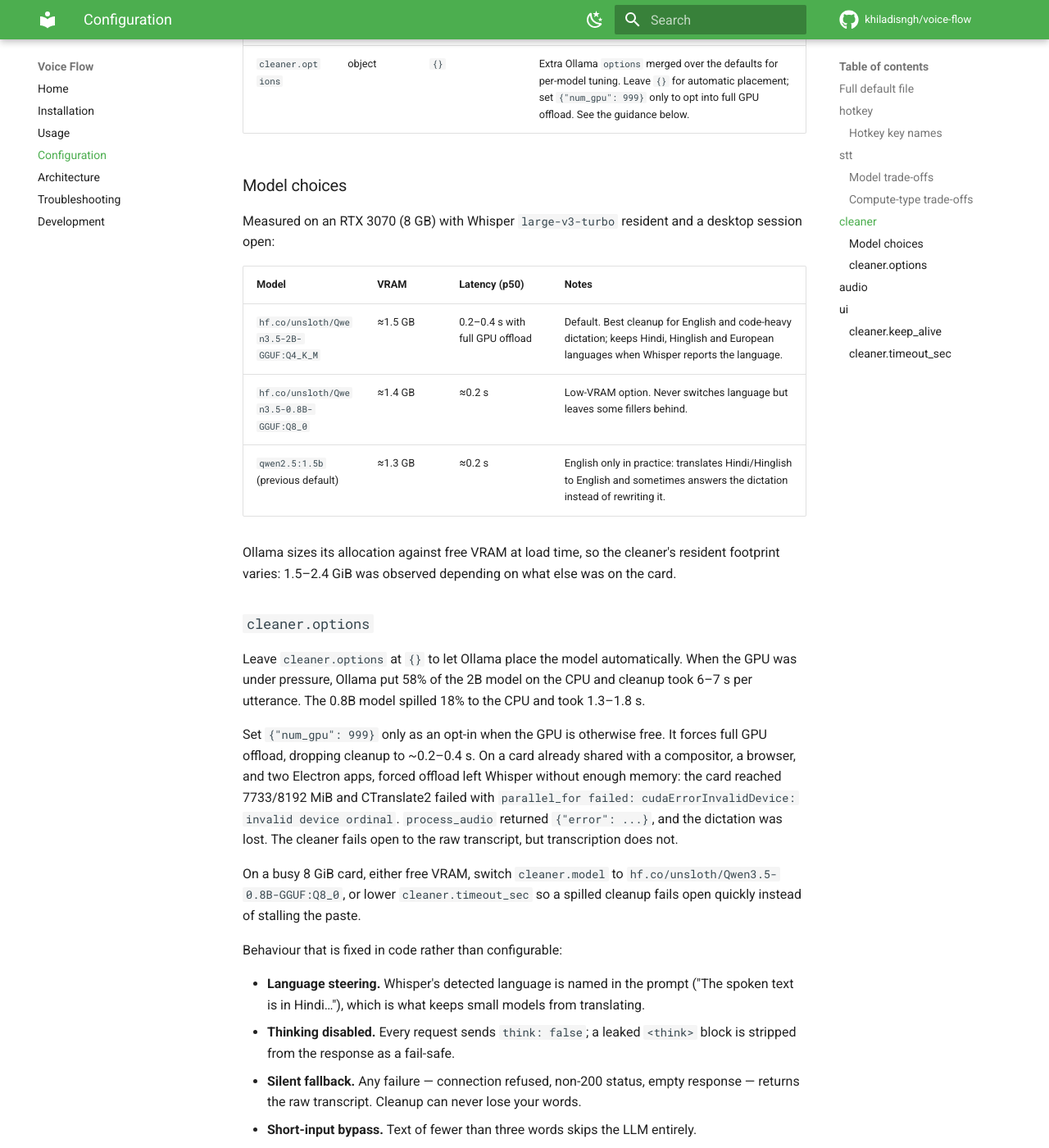
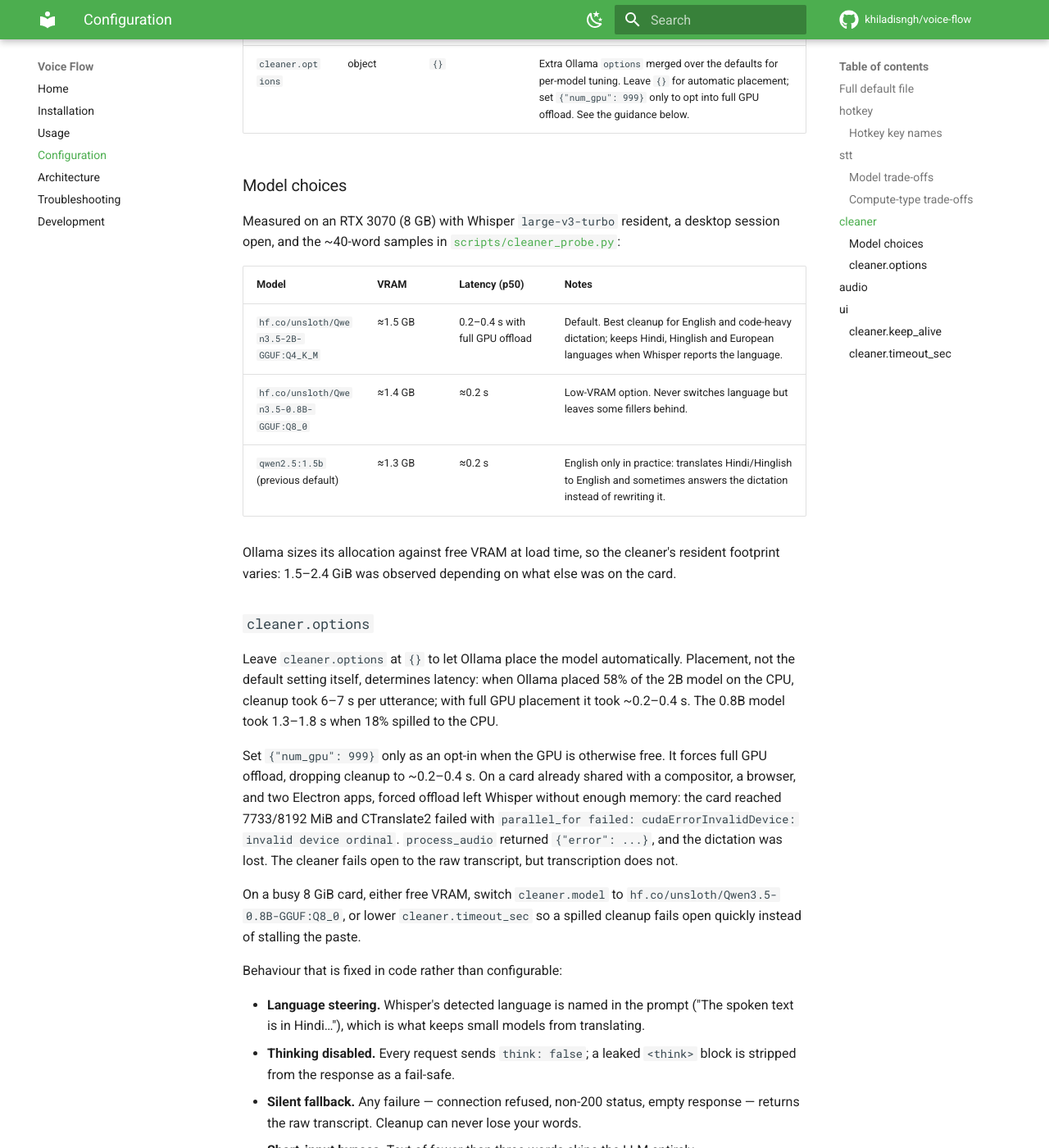
Before and after one commit to khiladisngh/voice-flow, an MkDocs documentation site: the page built from docs/configuration.md, in a window 1280 px wide and 1400 px high, scrolled down 5825 px. Shown: the whole window at 82% size. Built offline with MkDocs 1.6.1 and Material for MkDocs 9.7.7, drawn with Linux system fonts in a browser that asks for light colours; comment, search, counter and statistics services are not loaded.

```diff
--- a/docs/configuration.md
+++ b/docs/configuration.md
@@ -195,7 +195,7 @@
 
 ### Model choices
 
-Measured on an RTX 3070 (8 GB) with Whisper `large-v3-turbo` resident and a desktop session open:
+Measured on an RTX 3070 (8 GB) with Whisper `large-v3-turbo` resident, a desktop session open, and the ~40-word samples in [`scripts/cleaner_probe.py`](../scripts/cleaner_probe.py):
 
 | Model                                  | VRAM    | Latency (p50)                   | Notes                                                                                                                                       |
 | -------------------------------------- | ------- | ------------------------------- | ------------------------------------------------------------------------------------------------------------------------------------------- |
@@ -210,9 +210,10 @@
 ### `cleaner.options`
 
 Leave `cleaner.options` at `{}` to let Ollama place the model automatically.
-When the GPU was under pressure, Ollama put 58% of the 2B model on the CPU and
-cleanup took 6–7 s per utterance. The 0.8B model spilled 18% to the CPU and
-took 1.3–1.8 s.
+Placement, not the default setting itself, determines latency: when Ollama
+placed 58% of the 2B model on the CPU, cleanup took 6–7 s per utterance; with
+full GPU placement it took ~0.2–0.4 s. The 0.8B model took 1.3–1.8 s when 18%
+spilled to the CPU.
 
 Set `{"num_gpu": 999}` only as an opt-in when the GPU is otherwise free. It
 forces full GPU offload, dropping cleanup to ~0.2–0.4 s. On a card already
```
Also changed, not shown: AGENTS.md (+4 -3 lines), README.md (+22 -22 lines), 5 other files.
